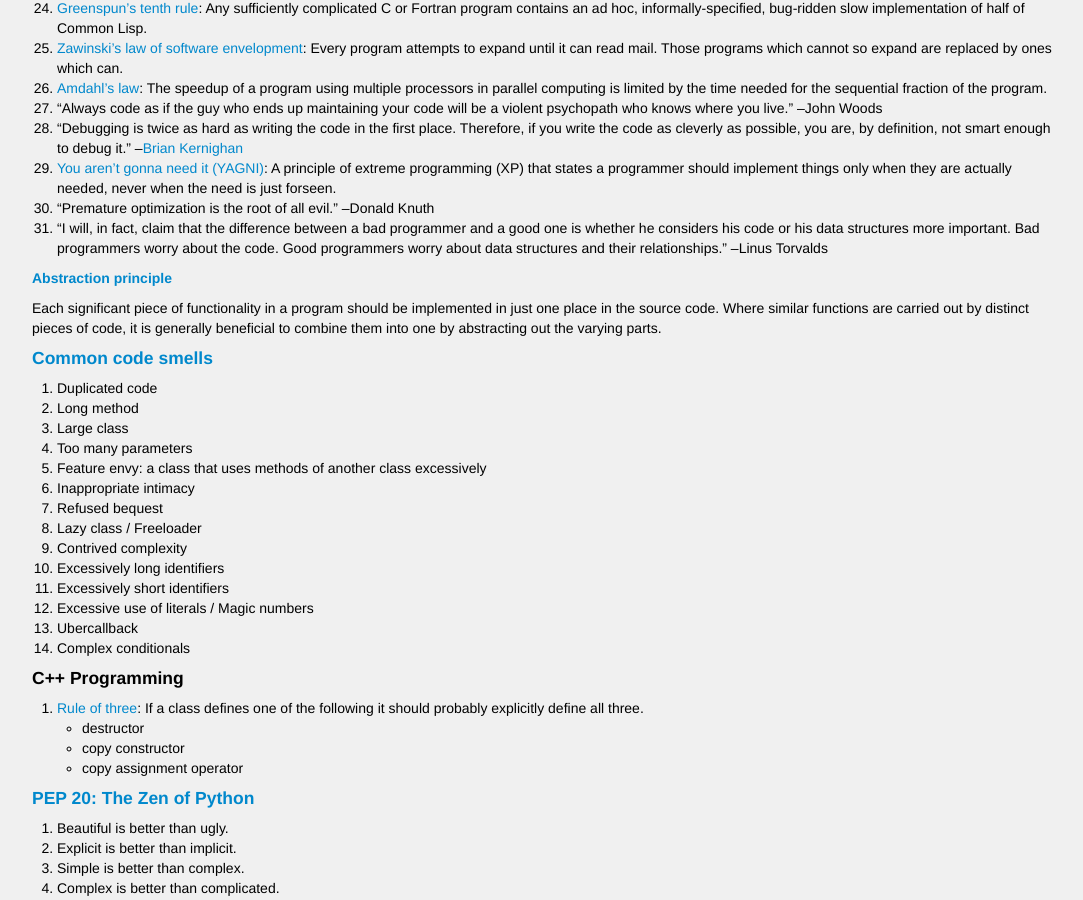
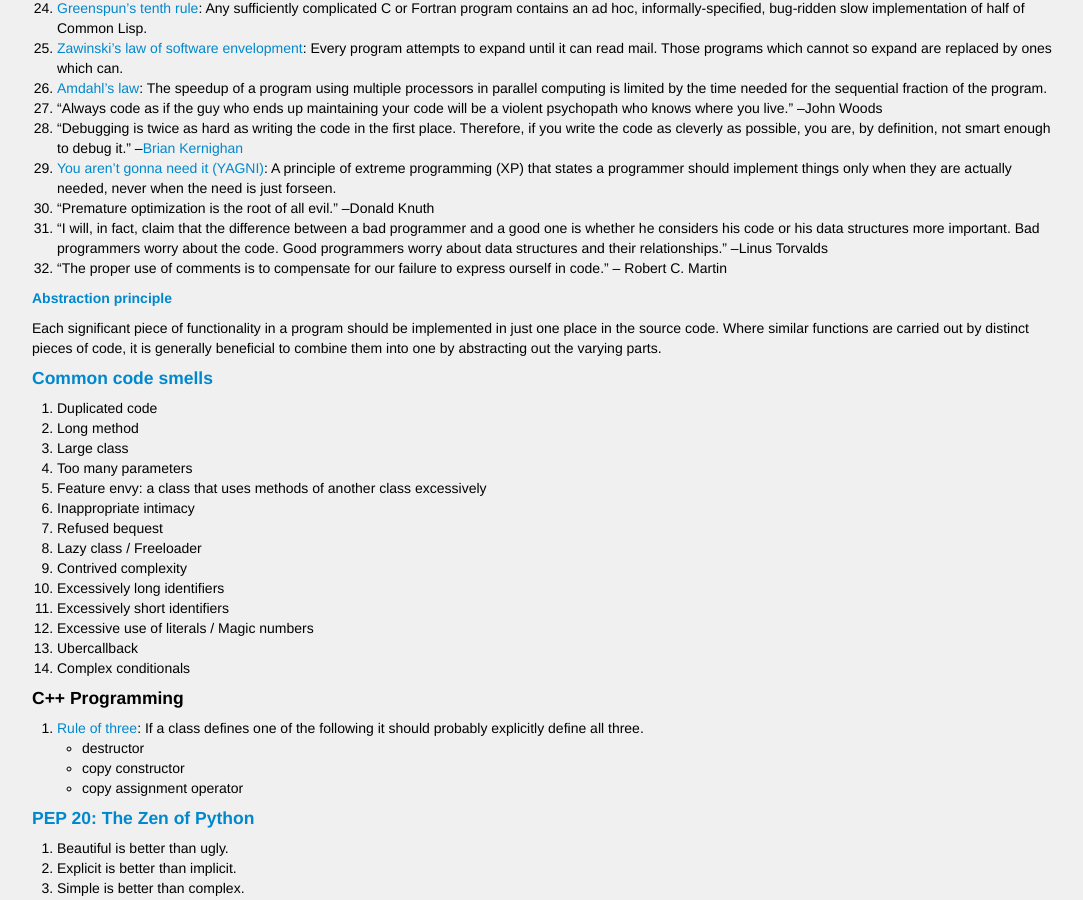
Before and after one commit to Sitwon/code-koans, a Jekyll site: the page built from index.html, in a window 1280 px wide and 900 px high, scrolled down 902 px. Shown: the whole window, without its empty margins (96-1179 px from the left). Built offline with Jekyll 4.4.1, drawn with Linux system fonts in a browser that asks for light colours.

Commit message:
Robert C. Martin quote

```diff
--- a/index.html
+++ b/index.html
@@ -40,6 +40,7 @@ title: Code Koans
 1. [You aren't gonna need it (YAGNI)](http://en.wikipedia.org/wiki/You_aren%27t_gonna_need_it): A principle of extreme programming (XP) that states a programmer should implement things only when they are actually needed, never when the need is just forseen.
 1. "Premature optimization is the root of all evil." --Donald Knuth
 1. "I will, in fact, claim that the difference between a bad programmer and a good one is whether he considers his code or his data structures more important. Bad programmers worry about the code. Good programmers worry about data structures and their relationships." --Linus Torvalds
+1. "The proper use of comments is to compensate for our failure to express ourself in code." -- Robert C. Martin
 
 ##### [Abstraction principle](http://en.wikipedia.org/wiki/Abstraction_principle_%28computer_programming%29)
 Each significant piece of functionality in a program should be implemented in just one place in the source code. Where similar functions are carried out by distinct pieces of code, it is generally beneficial to combine them into one by abstracting out the varying parts.
```
